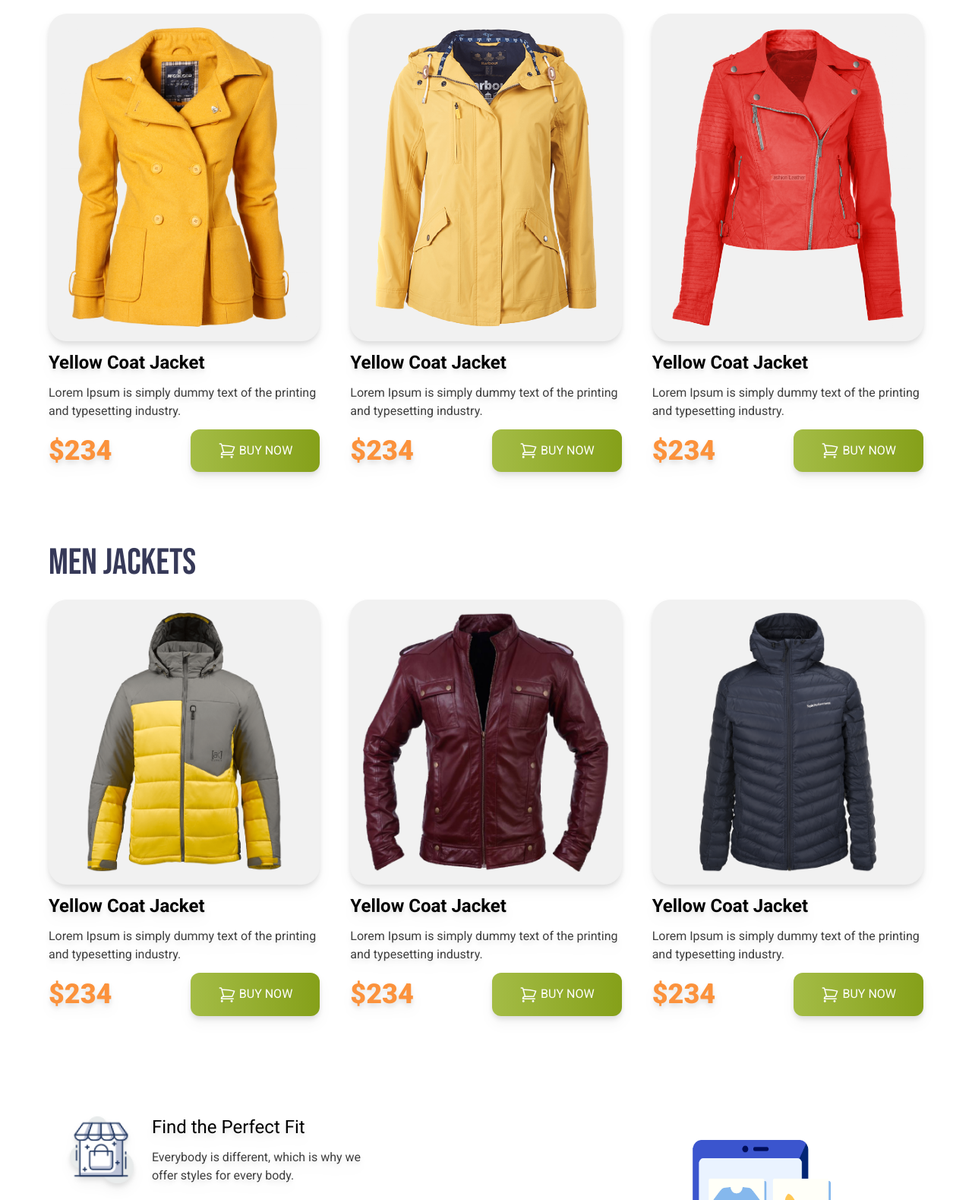
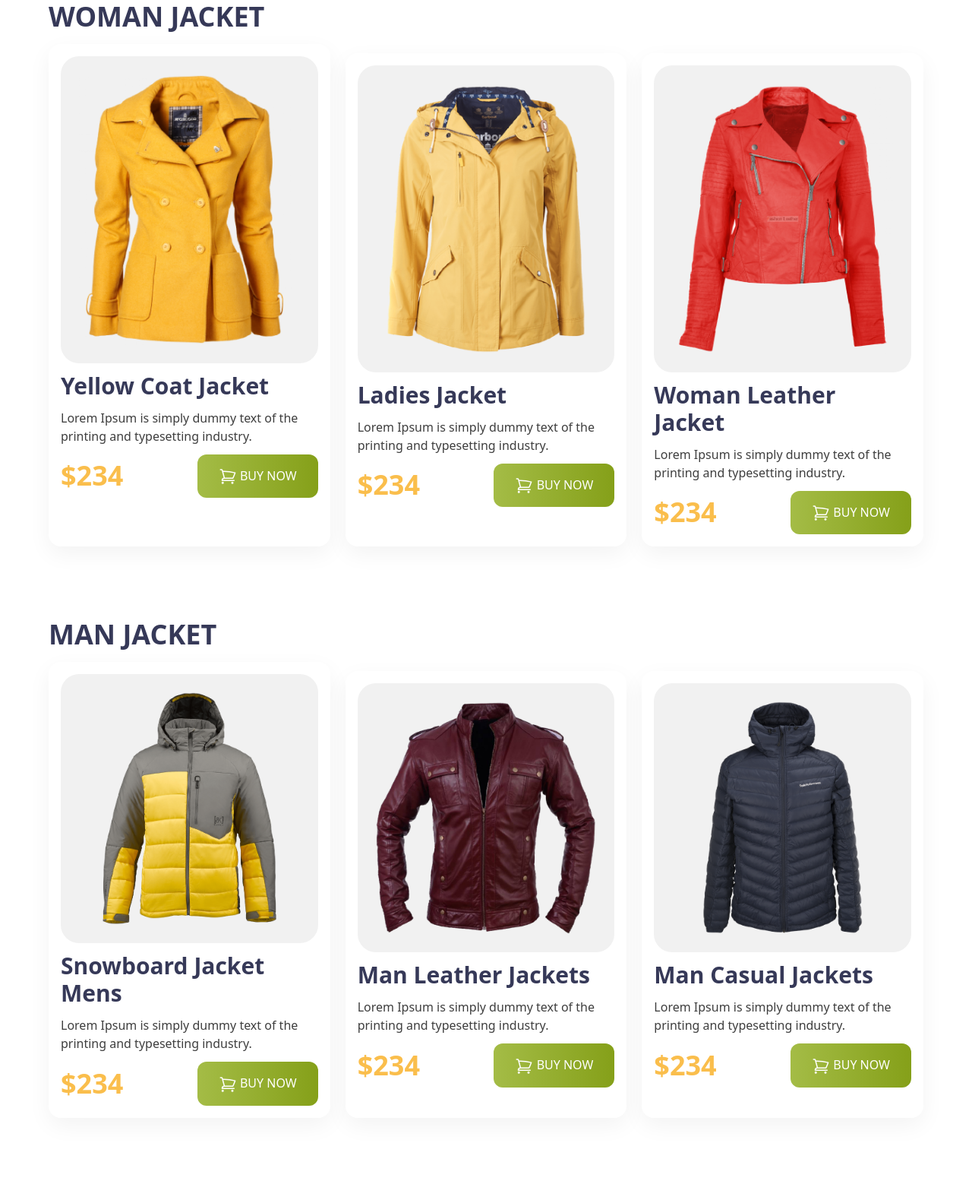
Before and after one commit to tanvir244/Penguin-Fashion-Project, a plain HTML site: page index.html in a window 1280 px wide. Shown: the part 741-2320 px from the top of the page at 76% size. After the commit the page ends 2260 px from the top, so only its background shows below. Drawn offline with nearby package versions, Linux system fonts and the light colour scheme.

Commit message:
Jacket section completed with responsive design by Tailwind

```diff
--- a/index.html
+++ b/index.html
@@ -8,167 +8,161 @@
     <!-- google font: Bebas Neue and Roboto -->
     <link rel="preconnect" href="https://fonts.googleapis.com">
     <link rel="preconnect" href="https://fonts.gstatic.com" crossorigin>
-    <link href="https://fonts.googleapis.com/css2?family=Bebas+Neue&family=Roboto:wght@400;500;700;900&display=swap" rel="stylesheet">
+    <link href="https://fonts.googleapis.com/css2?family=Bebas+Neue&family=Roboto:wght@400;500;700;900&display=swap"
+        rel="stylesheet">
     <!-- Tailwind CSS -->
     <script src="https://cdn.tailwindcss.com"></script>
-    <style>
-        .font-bebas {
-            font-family: 'Bebas Neue', sans-serif;
-        }
-        .font-roboto {
-            font-family: 'Roboto', sans-serif;
-        }
-    </style>
+    <!-- style css -->
+    <link rel="stylesheet" href="style/style.css">
 </head>
 
 <body>
     <!-- header -->
-    <header class="bg-amber-100 py-20 px-4 md:px-32">
+    <header class="bg-[#FFFBF0]">
+        <div class="max-w-6xl mx-auto">
             <!-- nav section -->
-        <nav>
-
+            <nav class="flex flex-col lg:flex-row justify-between items-center py-6">
+                <div class="logo mb-3 w-4/5 lg:w-96"><img src="resources/icons/logo.png" alt=""></div>
+                <ul class="flex gap-4 lg:gap-6 text-sm md:text-lg lg:text-lg font-roboto text-[#3C3C3C]">
+                    <li><a href="">Home</a></li>
+                    <li><a href="">Product</a></li>
+                    <li><a href="">About us</a></li>
+                    <li><a href="">Contact us</a></li>
+                </ul>
             </nav>
 
             <!-- banner section -->
-        <div class="flex flex-col md:flex-row justify-center items-center">
+            <div class="py-12 px-5 space-y-8 lg:space-y-0 lg:px-0 flex flex-col lg:flex-row justify-between items-center">
                 <div class="space-y-3">
-                <h1 class="text-7xl uppercase font-bebas"><span class="text-[#FABE4C]">Be the Penguins</span> <br> of Winter</h1>
-                <p>Lorem Ipsum is simply dummy text of the printing and typesetting industry.</p>
-                <button class="py-4 px-9 bg-gradient-to-r from-[#A4BC46] to-[#85A019] rounded-xl uppercase text-white ">
-                    <svg xmlns="http://www.w3.org/2000/svg" fill="none" viewBox="0 0 24 24" stroke-width="1.5"
-                        stroke="currentColor" class="w-6 h-6 inline">
-                        <path stroke-linecap="round" stroke-linejoin="round"
-                            d="M2.25 3h1.386c.51 0 .955.343 1.087.835l.383 1.437M7.5 14.25a3 3 0 0 0-3 3h15.75m-12.75-3h11.218c1.121-2.3 2.1-4.684 2.924-7.138a60.114 60.114 0 0 0-16.536-1.84M7.5 14.25 5.106 5.272M6 20.25a.75.75 0 1 1-1.5 0 .75.75 0 0 1 1.5 0Zm12.75 0a.75.75 0 1 1-1.5 0 .75.75 0 0 1 1.5 0Z" />
+                    <h1 class="text-7xl text-[#363958] font-bebas"><span class="text-[#FABE4C]">Be the Penguins</span> <br> of Winter</h1>
+                    <p class="text-[#3E3E3E] font-roboto w-4/6">Lorem Ipsum is simply dummy text of the printing and typesetting industry.</p>
+                    <button class="bg-gradient-to-r from-[#A4BC46] to-[#85A019] py-4 px-7 rounded-xl text-[#fff] font-medium">
+                        <svg xmlns="http://www.w3.org/2000/svg" fill="none" viewBox="0 0 24 24" stroke-width="1.5" stroke="currentColor" class="w-6 h-6 inline">
+                            <path stroke-linecap="round" stroke-linejoin="round" d="M2.25 3h1.386c.51 0 .955.343 1.087.835l.383 1.437M7.5 14.25a3 3 0 0 0-3 3h15.75m-12.75-3h11.218c1.121-2.3 2.1-4.684 2.924-7.138a60.114 60.114 0 0 0-16.536-1.84M7.5 14.25 5.106 5.272M6 20.25a.75.75 0 1 1-1.5 0 .75.75 0 0 1 1.5 0Zm12.75 0a.75.75 0 1 1-1.5 0 .75.75 0 0 1 1.5 0Z" />
                           </svg>
-                Buy Now</button>
+                            BUY NOW
+                    </button>
                 </div>
                 <div>
                     <img src="resources/images/model.png" alt="">
+                </div>
             </div>
         </div>
     </header>
 
     <!-- main -->
     <main class="max-w-6xl mx-auto">
-        <!-- women jackets section -->
+        <!-- Woman Section -->
         <section class="py-12">
-            <h3 class="text-5xl text-[#363958] mb-6 font-bebas">Women Jackets</h3>
-            <!-- jackets container -->
-            <div class="grid grid-cols-1 md:grid-cols-2 lg:grid-cols-3 gap-x-10 font-roboto">
+            <h2 class="text-[#363958] text-4xl font-bold mb-4">WOMAN JACKET</h2>
+            <div class="grid grid-cols-1 md:grid-cols-2 lg:grid-cols-3 space-y-3 gap-x-5 text-[#363958]">
                 <!-- jacket-1 -->
-                <div class="space-y-3 drop-shadow-lg">
-                    <div class="bg-[#F1F1F1] p-4 rounded-3xl">
-                        <img class="w-full" src="resources/images/jacket-1.png" alt="">
+                <div class="p-4 card rounded-2xl space-y-3">
+                    <div class="bg-[#F1F1F1] rounded-3xl p-6">
+                        <img src="resources/images/jacket-1.png" alt="">
                     </div>
-                    <h4 class="text-2xl font-bold">Yellow Coat Jacket</h4>
+                    <h3 class="text-3xl font-bold">Yellow Coat Jacket</h3>
                     <p class="text-[#3E3E3E]">Lorem Ipsum is simply dummy text of the printing and typesetting industry.</p>
-                    <div class="flex justify-between">
-                        <h3 class="text-4xl font-black text-orange-400 flex items-center">$234</h3>
-                        <button class="py-4 px-9 bg-gradient-to-r from-[#A4BC46] to-[#85A019] rounded-xl uppercase text-white ">
-                            <svg xmlns="http://www.w3.org/2000/svg" fill="none" viewBox="0 0 24 24" stroke-width="1.5"
-                                stroke="currentColor" class="w-6 h-6 inline">
-                                <path stroke-linecap="round" stroke-linejoin="round"
-                                    d="M2.25 3h1.386c.51 0 .955.343 1.087.835l.383 1.437M7.5 14.25a3 3 0 0 0-3 3h15.75m-12.75-3h11.218c1.121-2.3 2.1-4.684 2.924-7.138a60.114 60.114 0 0 0-16.536-1.84M7.5 14.25 5.106 5.272M6 20.25a.75.75 0 1 1-1.5 0 .75.75 0 0 1 1.5 0Zm12.75 0a.75.75 0 1 1-1.5 0 .75.75 0 0 1 1.5 0Z" />
+                    <div class="flex justify-between items-center">
+                        <h2 class="text-4xl font-black text-[#FABE4C]">$234</h2>
+                        <button class="bg-gradient-to-r from-[#A4BC46] to-[#85A019] py-4 px-7 rounded-xl text-[#fff] font-medium">
+                            <svg xmlns="http://www.w3.org/2000/svg" fill="none" viewBox="0 0 24 24" stroke-width="1.5" stroke="currentColor" class="w-6 h-6 inline">
+                                <path stroke-linecap="round" stroke-linejoin="round" d="M2.25 3h1.386c.51 0 .955.343 1.087.835l.383 1.437M7.5 14.25a3 3 0 0 0-3 3h15.75m-12.75-3h11.218c1.121-2.3 2.1-4.684 2.924-7.138a60.114 60.114 0 0 0-16.536-1.84M7.5 14.25 5.106 5.272M6 20.25a.75.75 0 1 1-1.5 0 .75.75 0 0 1 1.5 0Zm12.75 0a.75.75 0 1 1-1.5 0 .75.75 0 0 1 1.5 0Z" />
                               </svg>
-                        Buy Now</button>
+                                BUY NOW
+                        </button>
                     </div>
                 </div>
                 <!-- jacket-2 -->
-                <div class="space-y-3 drop-shadow-lg">
-                    <div class="bg-[#F1F1F1] p-4 rounded-3xl">
-                        <img class="w-full" src="resources/images/jacket-2.png" alt="">
+                <div class="p-4 card rounded-2xl space-y-3">
+                    <div class="bg-[#F1F1F1] rounded-3xl p-6">
+                        <img src="resources/images/jacket-2.png" alt="">
                     </div>
-                    <h4 class="text-2xl font-bold">Yellow Coat Jacket</h4>
+                    <h3 class="text-3xl font-bold">Ladies Jacket</h3>
                     <p class="text-[#3E3E3E]">Lorem Ipsum is simply dummy text of the printing and typesetting industry.</p>
-                    <div class="flex justify-between">
-                        <h3 class="text-4xl font-black text-orange-400 flex items-center">$234</h3>
-                        <button class="py-4 px-9 bg-gradient-to-r from-[#A4BC46] to-[#85A019] rounded-xl uppercase text-white ">
-                            <svg xmlns="http://www.w3.org/2000/svg" fill="none" viewBox="0 0 24 24" stroke-width="1.5"
-                                stroke="currentColor" class="w-6 h-6 inline">
-                                <path stroke-linecap="round" stroke-linejoin="round"
-                                    d="M2.25 3h1.386c.51 0 .955.343 1.087.835l.383 1.437M7.5 14.25a3 3 0 0 0-3 3h15.75m-12.75-3h11.218c1.121-2.3 2.1-4.684 2.924-7.138a60.114 60.114 0 0 0-16.536-1.84M7.5 14.25 5.106 5.272M6 20.25a.75.75 0 1 1-1.5 0 .75.75 0 0 1 1.5 0Zm12.75 0a.75.75 0 1 1-1.5 0 .75.75 0 0 1 1.5 0Z" />
+                    <div class="flex justify-between items-center">
+                        <h2 class="text-4xl font-black text-[#FABE4C]">$234</h2>
+                        <button class="bg-gradient-to-r from-[#A4BC46] to-[#85A019] py-4 px-7 rounded-xl text-[#fff] font-medium">
+                            <svg xmlns="http://www.w3.org/2000/svg" fill="none" viewBox="0 0 24 24" stroke-width="1.5" stroke="currentColor" class="w-6 h-6 inline">
+                                <path stroke-linecap="round" stroke-linejoin="round" d="M2.25 3h1.386c.51 0 .955.343 1.087.835l.383 1.437M7.5 14.25a3 3 0 0 0-3 3h15.75m-12.75-3h11.218c1.121-2.3 2.1-4.684 2.924-7.138a60.114 60.114 0 0 0-16.536-1.84M7.5 14.25 5.106 5.272M6 20.25a.75.75 0 1 1-1.5 0 .75.75 0 0 1 1.5 0Zm12.75 0a.75.75 0 1 1-1.5 0 .75.75 0 0 1 1.5 0Z" />
                               </svg>
-                        Buy Now</button>
+                                BUY NOW
+                        </button>
                     </div>
                 </div>
                 <!-- jacket-3 -->
-                <div class="space-y-3 drop-shadow-lg">
-                    <div class="bg-[#F1F1F1] p-4 rounded-3xl">
-                        <img class="w-full" src="resources/images/jacket-3.png" alt="">
+                <div class="p-4 card rounded-2xl space-y-3">
+                    <div class="bg-[#F1F1F1] rounded-3xl p-6">
+                        <img src="resources/images/jacket-3.png" alt="">
                     </div>
-                    <h4 class="text-2xl font-bold">Yellow Coat Jacket</h4>
+                    <h3 class="text-3xl font-bold">Woman Leather Jacket</h3>
                     <p class="text-[#3E3E3E]">Lorem Ipsum is simply dummy text of the printing and typesetting industry.</p>
-                    <div class="flex justify-between">
-                        <h3 class="text-4xl font-black text-orange-400 flex items-center">$234</h3>
-                        <button class="py-4 px-9 bg-gradient-to-r from-[#A4BC46] to-[#85A019] rounded-xl uppercase text-white ">
-                            <svg xmlns="http://www.w3.org/2000/svg" fill="none" viewBox="0 0 24 24" stroke-width="1.5"
-                                stroke="currentColor" class="w-6 h-6 inline">
-                                <path stroke-linecap="round" stroke-linejoin="round"
-                                    d="M2.25 3h1.386c.51 0 .955.343 1.087.835l.383 1.437M7.5 14.25a3 3 0 0 0-3 3h15.75m-12.75-3h11.218c1.121-2.3 2.1-4.684 2.924-7.138a60.114 60.114 0 0 0-16.536-1.84M7.5 14.25 5.106 5.272M6 20.25a.75.75 0 1 1-1.5 0 .75.75 0 0 1 1.5 0Zm12.75 0a.75.75 0 1 1-1.5 0 .75.75 0 0 1 1.5 0Z" />
+                    <div class="flex justify-between items-center">
+                        <h2 class="text-4xl font-black text-[#FABE4C]">$234</h2>
+                        <button class="bg-gradient-to-r from-[#A4BC46] to-[#85A019] py-4 px-7 rounded-xl text-[#fff] font-medium">
+                            <svg xmlns="http://www.w3.org/2000/svg" fill="none" viewBox="0 0 24 24" stroke-width="1.5" stroke="currentColor" class="w-6 h-6 inline">
+                                <path stroke-linecap="round" stroke-linejoin="round" d="M2.25 3h1.386c.51 0 .955.343 1.087.835l.383 1.437M7.5 14.25a3 3 0 0 0-3 3h15.75m-12.75-3h11.218c1.121-2.3 2.1-4.684 2.924-7.138a60.114 60.114 0 0 0-16.536-1.84M7.5 14.25 5.106 5.272M6 20.25a.75.75 0 1 1-1.5 0 .75.75 0 0 1 1.5 0Zm12.75 0a.75.75 0 1 1-1.5 0 .75.75 0 0 1 1.5 0Z" />
                               </svg>
-                        Buy Now</button>
+                                BUY NOW
+                        </button>
                     </div>
                 </div>
             </div>
         </section>
 
-        <!-- Men jackets section -->
+        <!-- Man Section -->
         <section class="py-12">
-            <h3 class="text-5xl text-[#363958] mb-6 font-bebas">Men Jackets</h3>
-            <!-- jackets container -->
-            <div class="grid grid-cols-1 md:grid-cols-2 lg:grid-cols-3 gap-x-10 font-roboto">
-                <!-- jacket-1 -->
-                <div class="space-y-3 drop-shadow-lg">
-                    <div class="bg-[#F1F1F1] p-4 rounded-3xl">
-                        <img class="w-full" src="resources/images/jacket-4.png" alt="">
+            <h2 class="text-[#363958] text-4xl font-bold mb-4">MAN JACKET</h2>
+            <div class="grid grid-cols-1 md:grid-cols-2 lg:grid-cols-3 space-y-3 gap-x-5 text-[#363958]">
+                <!-- jacket-4 -->
+                <div class="p-4 card rounded-2xl space-y-3">
+                    <div class="bg-[#F1F1F1] rounded-3xl p-6">
+                        <img src="resources/images/jacket-4.png" alt="">
                     </div>
-                    <h4 class="text-2xl font-bold">Yellow Coat Jacket</h4>
+                    <h3 class="text-3xl font-bold">Snowboard Jacket Mens</h3>
                     <p class="text-[#3E3E3E]">Lorem Ipsum is simply dummy text of the printing and typesetting industry.</p>
-                    <div class="flex justify-between">
-                        <h3 class="text-4xl font-black text-orange-400 flex items-center">$234</h3>
-                        <button class="py-4 px-9 bg-gradient-to-r from-[#A4BC46] to-[#85A019] rounded-xl uppercase text-white ">
-                            <svg xmlns="http://www.w3.org/2000/svg" fill="none" viewBox="0 0 24 24" stroke-width="1.5"
-                                stroke="currentColor" class="w-6 h-6 inline">
-                                <path stroke-linecap="round" stroke-linejoin="round"
-                                    d="M2.25 3h1.386c.51 0 .955.343 1.087.835l.383 1.437M7.5 14.25a3 3 0 0 0-3 3h15.75m-12.75-3h11.218c1.121-2.3 2.1-4.684 2.924-7.138a60.114 60.114 0 0 0-16.536-1.84M7.5 14.25 5.106 5.272M6 20.25a.75.75 0 1 1-1.5 0 .75.75 0 0 1 1.5 0Zm12.75 0a.75.75 0 1 1-1.5 0 .75.75 0 0 1 1.5 0Z" />
+                    <div class="flex justify-between items-center">
+                        <h2 class="text-4xl font-black text-[#FABE4C]">$234</h2>
+                        <button class="bg-gradient-to-r from-[#A4BC46] to-[#85A019] py-4 px-7 rounded-xl text-[#fff] font-medium">
+                            <svg xmlns="http://www.w3.org/2000/svg" fill="none" viewBox="0 0 24 24" stroke-width="1.5" stroke="currentColor" class="w-6 h-6 inline">
+                                <path stroke-linecap="round" stroke-linejoin="round" d="M2.25 3h1.386c.51 0 .955.343 1.087.835l.383 1.437M7.5 14.25a3 3 0 0 0-3 3h15.75m-12.75-3h11.218c1.121-2.3 2.1-4.684 2.924-7.138a60.114 60.114 0 0 0-16.536-1.84M7.5 14.25 5.106 5.272M6 20.25a.75.75 0 1 1-1.5 0 .75.75 0 0 1 1.5 0Zm12.75 0a.75.75 0 1 1-1.5 0 .75.75 0 0 1 1.5 0Z" />
                               </svg>
-                        Buy Now</button>
+                                BUY NOW
+                        </button>
                     </div>
                 </div>
-                <!-- jacket-2 -->
-                <div class="space-y-3 drop-shadow-lg">
-                    <div class="bg-[#F1F1F1] p-4 rounded-3xl">
-                        <img class="w-full" src="resources/images/jacket-5.png" alt="">
+                <!-- jacket-5 -->
+                <div class="p-4 card rounded-2xl space-y-3">
+                    <div class="bg-[#F1F1F1] rounded-3xl p-6">
+                        <img src="resources/images/jacket-5.png" alt="">
                     </div>
-                    <h4 class="text-2xl font-bold">Yellow Coat Jacket</h4>
+                    <h3 class="text-3xl font-bold">Man Leather Jackets</h3>
                     <p class="text-[#3E3E3E]">Lorem Ipsum is simply dummy text of the printing and typesetting industry.</p>
-                    <div class="flex justify-between">
-                        <h3 class="text-4xl font-black text-orange-400 flex items-center">$234</h3>
-                        <button class="py-4 px-9 bg-gradient-to-r from-[#A4BC46] to-[#85A019] rounded-xl uppercase text-white ">
-                            <svg xmlns="http://www.w3.org/2000/svg" fill="none" viewBox="0 0 24 24" stroke-width="1.5"
-                                stroke="currentColor" class="w-6 h-6 inline">
-                                <path stroke-linecap="round" stroke-linejoin="round"
-                                    d="M2.25 3h1.386c.51 0 .955.343 1.087.835l.383 1.437M7.5 14.25a3 3 0 0 0-3 3h15.75m-12.75-3h11.218c1.121-2.3 2.1-4.684 2.924-7.138a60.114 60.114 0 0 0-16.536-1.84M7.5 14.25 5.106 5.272M6 20.25a.75.75 0 1 1-1.5 0 .75.75 0 0 1 1.5 0Zm12.75 0a.75.75 0 1 1-1.5 0 .75.75 0 0 1 1.5 0Z" />
+                    <div class="flex justify-between items-center">
+                        <h2 class="text-4xl font-black text-[#FABE4C]">$234</h2>
+                        <button class="bg-gradient-to-r from-[#A4BC46] to-[#85A019] py-4 px-7 rounded-xl text-[#fff] font-medium">
+                            <svg xmlns="http://www.w3.org/2000/svg" fill="none" viewBox="0 0 24 24" stroke-width="1.5" stroke="currentColor" class="w-6 h-6 inline">
+                                <path stroke-linecap="round" stroke-linejoin="round" d="M2.25 3h1.386c.51 0 .955.343 1.087.835l.383 1.437M7.5 14.25a3 3 0 0 0-3 3h15.75m-12.75-3h11.218c1.121-2.3 2.1-4.684 2.924-7.138a60.114 60.114 0 0 0-16.536-1.84M7.5 14.25 5.106 5.272M6 20.25a.75.75 0 1 1-1.5 0 .75.75 0 0 1 1.5 0Zm12.75 0a.75.75 0 1 1-1.5 0 .75.75 0 0 1 1.5 0Z" />
                               </svg>
-                        Buy Now</button>
+                                BUY NOW
+                        </button>
                     </div>
                 </div>
-                <!-- jacket-3 -->
-                <div class="space-y-3 drop-shadow-lg">
-                    <div class="bg-[#F1F1F1] p-4 rounded-3xl">
-                        <img class="w-full" src="resources/images/jacket-6.png" alt="">
+                <!-- jacket-6 -->
+                <div class="p-4 card rounded-2xl space-y-3">
+                    <div class="bg-[#F1F1F1] rounded-3xl p-6">
+                        <img src="resources/images/jacket-6.png" alt="">
                     </div>
-                    <h4 class="text-2xl font-bold">Yellow Coat Jacket</h4>
+                    <h3 class="text-3xl font-bold">Man Casual Jackets</h3>
                     <p class="text-[#3E3E3E]">Lorem Ipsum is simply dummy text of the printing and typesetting industry.</p>
-                    <div class="flex justify-between">
-                        <h3 class="text-4xl font-black text-orange-400 flex items-center">$234</h3>
-                        <button class="py-4 px-9 bg-gradient-to-r from-[#A4BC46] to-[#85A019] rounded-xl uppercase text-white ">
-                            <svg xmlns="http://www.w3.org/2000/svg" fill="none" viewBox="0 0 24 24" stroke-width="1.5"
-                                stroke="currentColor" class="w-6 h-6 inline">
-                                <path stroke-linecap="round" stroke-linejoin="round"
-                                    d="M2.25 3h1.386c.51 0 .955.343 1.087.835l.383 1.437M7.5 14.25a3 3 0 0 0-3 3h15.75m-12.75-3h11.218c1.121-2.3 2.1-4.684 2.924-7.138a60.114 60.114 0 0 0-16.536-1.84M7.5 14.25 5.106 5.272M6 20.25a.75.75 0 1 1-1.5 0 .75.75 0 0 1 1.5 0Zm12.75 0a.75.75 0 1 1-1.5 0 .75.75 0 0 1 1.5 0Z" />
+                    <div class="flex justify-between items-center">
+                        <h2 class="text-4xl font-black text-[#FABE4C]">$234</h2>
+                        <button class="bg-gradient-to-r from-[#A4BC46] to-[#85A019] py-4 px-7 rounded-xl text-[#fff] font-medium">
+                            <svg xmlns="http://www.w3.org/2000/svg" fill="none" viewBox="0 0 24 24" stroke-width="1.5" stroke="currentColor" class="w-6 h-6 inline">
+                                <path stroke-linecap="round" stroke-linejoin="round" d="M2.25 3h1.386c.51 0 .955.343 1.087.835l.383 1.437M7.5 14.25a3 3 0 0 0-3 3h15.75m-12.75-3h11.218c1.121-2.3 2.1-4.684 2.924-7.138a60.114 60.114 0 0 0-16.536-1.84M7.5 14.25 5.106 5.272M6 20.25a.75.75 0 1 1-1.5 0 .75.75 0 0 1 1.5 0Zm12.75 0a.75.75 0 1 1-1.5 0 .75.75 0 0 1 1.5 0Z" />
                               </svg>
-                        Buy Now</button>
+                                BUY NOW
+                        </button>
                     </div>
                 </div>
             </div>
@@ -176,40 +170,7 @@
     </main>
 
     <!-- footer -->
-    <footer class="max-w-6xl mx-auto flex items-center py-14 font-roboto">
-        <div class="space-y-3">
-            <div class="flex gap-4 p-5 drop-shadow-lg items-center">
-                <div class="w-3/12">
-                    <img class="p-2" src="resources/icons/house.png" alt="">
-                </div>
-                <div class="space-y-3">
-                    <h4 class="text-2xl">Find the Perfect Fit</h4>
-                    <p class="text-[#3E3E3E] pr-32">Everybody is different, which is why we offer styles for every body.</p>
-                </div>
-            </div>
-            <div class="flex gap-4 p-5 drop-shadow-lg items-center">
-                <div class="w-3/12">
-                    <img class="p-2" src="resources/icons/box.png" alt="">
-                </div>
-                <div class="space-y-3">
-                    <h4 class="text-2xl">Find the Perfect Fit</h4>
-                    <p class="text-[#3E3E3E] pr-32">Everybody is different, which is why we offer styles for every body.</p>
-                </div>
-            </div>
-            <div class="flex gap-4 p-5 drop-shadow-lg items-center">
-                <div class="w-3/12">
-                    <img class="p-2" src="resources/icons/question.png" alt="">
-                </div>
-                <div class="space-y-3">
-                    <h4 class="text-2xl">Find the Perfect Fit</h4>
-                    <p class="text-[#3E3E3E] pr-32">Everybody is different, which is why we offer styles for every body.</p>
-                </div>
-            </div>
-        </div>
-        <div class="w-9/12">
-            <img src="resources/images/shopping.png" alt="">
-        </div>
-    </footer>
+    <footer></footer>
 </body>
 
 </html>
--- a/style/style.css
+++ b/style/style.css
@@ -0,0 +1,14 @@
+* {
+    margin: 0;
+    padding: 0;
+}
+
+.font-bebas {
+    font-family: 'Bebas Neue', sans-serif;
+}
+.font-roboto {
+    font-family: 'Roboto', sans-serif;
+}
+.card {
+    box-shadow: 0px 10px 30px 0px rgba(0, 0, 0, 0.05);
+}
```
Lines whose indentation alone changed are shown as unchanged.
